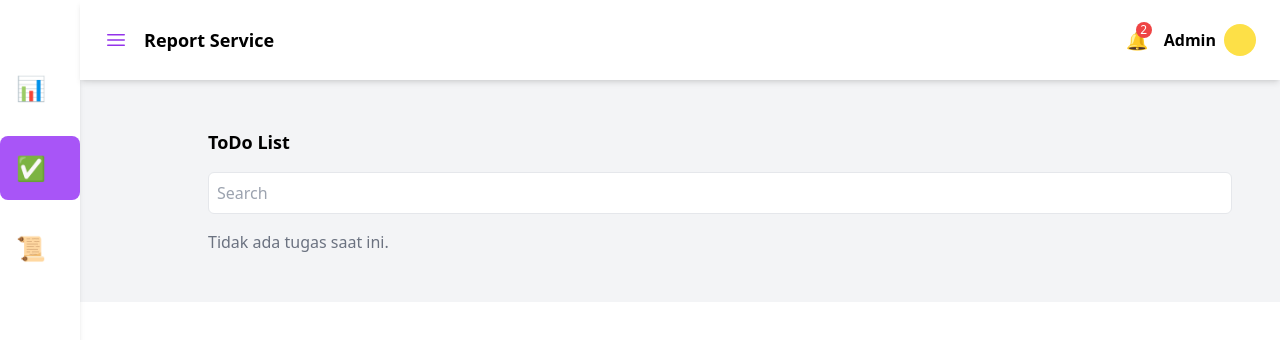
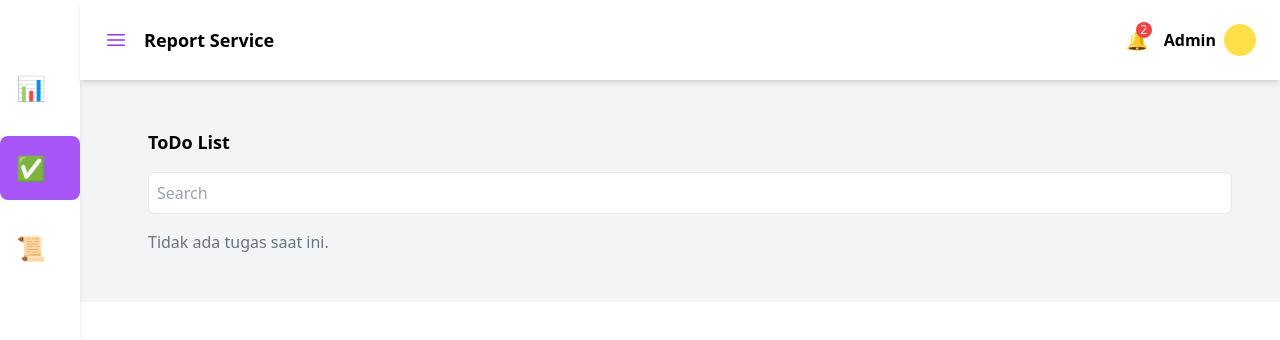
Before and after one commit to NabilaSivana/reporting-project, a React (Vite) app: page /todo in a window 1280 px wide. Shown: the top 340 px of the page. Built offline with nearby package versions, Linux system fonts and the light colour scheme.

Commit message:
Update ToDo.jsx

```diff
--- a/src/landing/ToDo.jsx
+++ b/src/landing/ToDo.jsx
@@ -7,7 +7,7 @@ const Todo = ({ isSidebarOpen, todoList }) => {
   return (
     <div
       className={`transition-all duration-300 p-6 mt-20 ${
-        isSidebarOpen ? "ml-64" : "ml-20"
+        isSidebarOpen ? "ml-5" : "ml-5"
       } max-w-full`}
     >
       <h2 className="font-semibold text-lg mb-4">ToDo List</h2>
```
